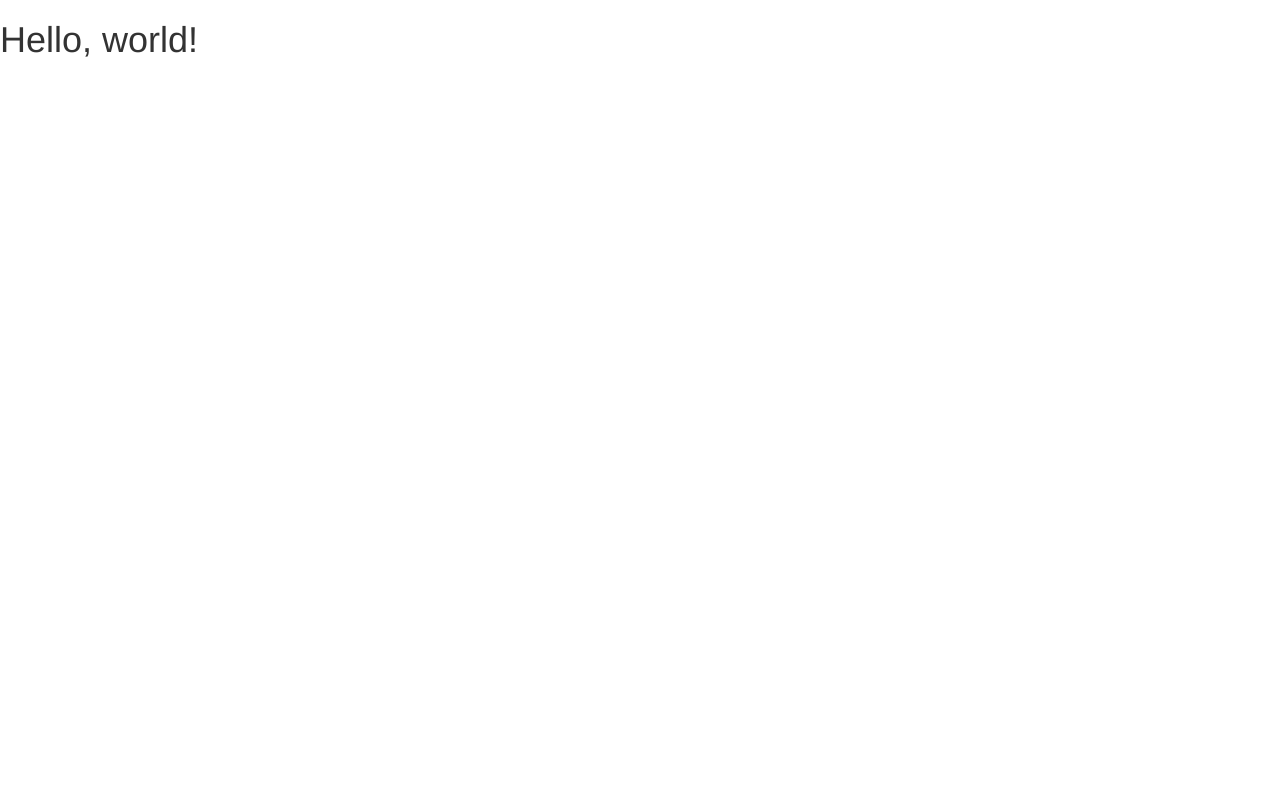
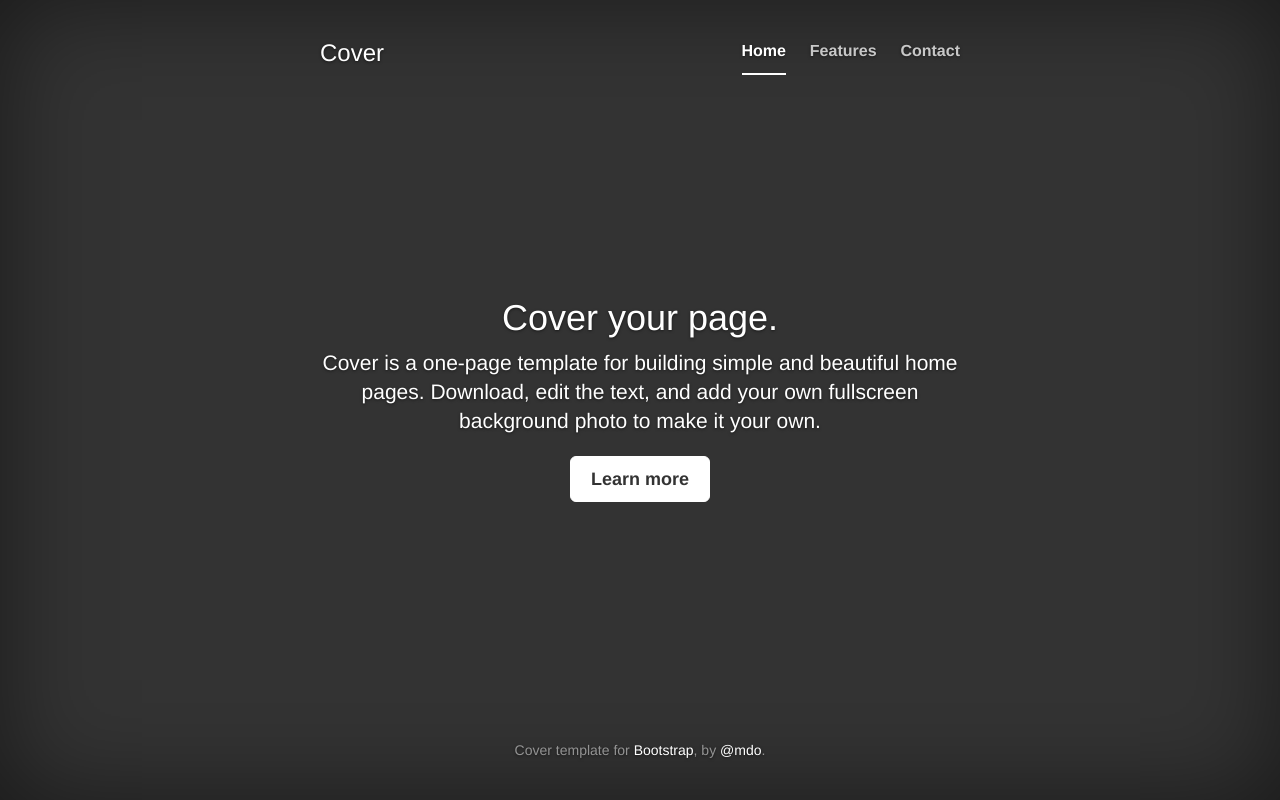
Before and after one commit to k-sharpe/k-sharpe.github.io, a plain HTML site: page index.html in a window 1280 px wide. Drawn offline with nearby package versions, Linux system fonts and the light colour scheme; files that its build step writes are made by us from their sources.

Commit message:
Add a cover

```diff
--- /dev/null
+++ b/css/cover.css
@@ -0,0 +1,163 @@
+/*
+ * Globals
+ */
+
+/* Links */
+a,
+a:focus,
+a:hover {
+  color: #fff;
+}
+
+/* Custom default button */
+.btn-default,
+.btn-default:hover,
+.btn-default:focus {
+  color: #333;
+  text-shadow: none; /* Prevent inheritance from `body` */
+  background-color: #fff;
+  border: 1px solid #fff;
+}
+
+
+/*
+ * Base structure
+ */
+
+html,
+body {
+  height: 100%;
+  background-color: #333;
+}
+body {
+  color: #fff;
+  text-align: center;
+  text-shadow: 0 1px 3px rgba(0,0,0,.5);
+}
+
+/* Extra markup and styles for table-esque vertical and horizontal centering */
+.site-wrapper {
+  display: table;
+  width: 100%;
+  height: 100%; /* For at least Firefox */
+  min-height: 100%;
+  -webkit-box-shadow: inset 0 0 100px rgba(0,0,0,.5);
+          box-shadow: inset 0 0 100px rgba(0,0,0,.5);
+}
+.site-wrapper-inner {
+  display: table-cell;
+  vertical-align: top;
+}
+.cover-container {
+  margin-right: auto;
+  margin-left: auto;
+}
+
+/* Padding for spacing */
+.inner {
+  padding: 30px;
+}
+
+
+/*
+ * Header
+ */
+.masthead-brand {
+  margin-top: 10px;
+  margin-bottom: 10px;
+}
+
+.masthead-nav > li {
+  display: inline-block;
+}
+.masthead-nav > li + li {
+  margin-left: 20px;
+}
+.masthead-nav > li > a {
+  padding-right: 0;
+  padding-left: 0;
+  font-size: 16px;
+  font-weight: bold;
+  color: #fff; /* IE8 proofing */
+  color: rgba(255,255,255,.75);
+  border-bottom: 2px solid transparent;
+}
+.masthead-nav > li > a:hover,
+.masthead-nav > li > a:focus {
+  background-color: transparent;
+  border-bottom-color: #a9a9a9;
+  border-bottom-color: rgba(255,255,255,.25);
+}
+.masthead-nav > .active > a,
+.masthead-nav > .active > a:hover,
+.masthead-nav > .active > a:focus {
+  color: #fff;
+  border-bottom-color: #fff;
+}
+
+@media (min-width: 768px) {
+  .masthead-brand {
+    float: left;
+  }
+  .masthead-nav {
+    float: right;
+  }
+}
+
+
+/*
+ * Cover
+ */
+
+.cover {
+  padding: 0 20px;
+}
+.cover .btn-lg {
+  padding: 10px 20px;
+  font-weight: bold;
+}
+
+
+/*
+ * Footer
+ */
+
+.mastfoot {
+  color: #999; /* IE8 proofing */
+  color: rgba(255,255,255,.5);
+}
+
+
+/*
+ * Affix and center
+ */
+
+@media (min-width: 768px) {
+  /* Pull out the header and footer */
+  .masthead {
+    position: fixed;
+    top: 0;
+  }
+  .mastfoot {
+    position: fixed;
+    bottom: 0;
+  }
+  /* Start the vertical centering */
+  .site-wrapper-inner {
+    vertical-align: middle;
+  }
+  /* Handle the widths */
+  .masthead,
+  .mastfoot,
+  .cover-container {
+    width: 100%; /* Must be percentage or pixels for horizontal alignment */
+  }
+}
+
+@media (min-width: 992px) {
+  .masthead,
+  .mastfoot,
+  .cover-container {
+    width: 700px;
+  }
+}
--- a/index.html
+++ b/index.html
@@ -5,24 +5,80 @@
     <meta http-equiv="X-UA-Compatible" content="IE=edge">
     <meta name="viewport" content="width=device-width, initial-scale=1">
     <!-- The above 3 meta tags *must* come first in the head; any other head content must come *after* these tags -->
-    <title>Bootstrap 101 Template</title>
+    <meta name="description" content="">
+    <meta name="author" content="">
+    <link rel="icon" href="../../favicon.ico">
 
-    <!-- Bootstrap -->
-    <link href="css/bootstrap.min.css" rel="stylesheet">
+    <title>Cover Template for Bootstrap</title>
+
+    <!-- Bootstrap core CSS -->
+    <link href="../../dist/css/bootstrap.min.css" rel="stylesheet">
+
+    <!-- IE10 viewport hack for Surface/desktop Windows 8 bug -->
+    <link href="../../assets/css/ie10-viewport-bug-workaround.css" rel="stylesheet">
+
+    <!-- Custom styles for this template -->
+    <link href="cover.css" rel="stylesheet">
+
+    <!-- Just for debugging purposes. Don't actually copy these 2 lines! -->
+    <!--[if lt IE 9]><script src="../../assets/js/ie8-responsive-file-warning.js"></script><![endif]-->
+    <script src="../../assets/js/ie-emulation-modes-warning.js"></script>
 
     <!-- HTML5 shim and Respond.js for IE8 support of HTML5 elements and media queries -->
-    <!-- WARNING: Respond.js doesn't work if you view the page via file:// -->
     <!--[if lt IE 9]>
-      <script src="https://cdn.jsdelivr.net/npm/html5shiv@3.7.3/dist/html5shiv.min.js"></script>
-      <script src="https://cdn.jsdelivr.net/npm/respond.js@1.4.2/dest/respond.min.js"></script>
+      <script src="https://oss.maxcdn.com/html5shiv/3.7.3/html5shiv.min.js"></script>
+      <script src="https://oss.maxcdn.com/respond/1.4.2/respond.min.js"></script>
     <![endif]-->
   </head>
+
   <body>
-    <h1>Hello, world!</h1>
 
-    <!-- jQuery (necessary for Bootstrap's JavaScript plugins) -->
+    <div class="site-wrapper">
+
+      <div class="site-wrapper-inner">
+
+        <div class="cover-container">
+
+          <div class="masthead clearfix">
+            <div class="inner">
+              <h3 class="masthead-brand">Cover</h3>
+              <nav>
+                <ul class="nav masthead-nav">
+                  <li class="active"><a href="#">Home</a></li>
+                  <li><a href="#">Features</a></li>
+                  <li><a href="#">Contact</a></li>
+                </ul>
+              </nav>
+            </div>
+          </div>
+
+          <div class="inner cover">
+            <h1 class="cover-heading">Cover your page.</h1>
+            <p class="lead">Cover is a one-page template for building simple and beautiful home pages. Download, edit the text, and add your own fullscreen background photo to make it your own.</p>
+            <p class="lead">
+              <a href="#" class="btn btn-lg btn-default">Learn more</a>
+            </p>
+          </div>
+
+          <div class="mastfoot">
+            <div class="inner">
+              <p>Cover template for <a href="http://getbootstrap.com">Bootstrap</a>, by <a href="https://twitter.com/mdo">@mdo</a>.</p>
+            </div>
+          </div>
+
+        </div>
+
+      </div>
+
+    </div>
+
+    <!-- Bootstrap core JavaScript
+    ================================================== -->
+    <!-- Placed at the end of the document so the pages load faster -->
     <script src="https://ajax.googleapis.com/ajax/libs/jquery/1.12.4/jquery.min.js"></script>
-    <!-- Include all compiled plugins (below), or include individual files as needed -->
-    <script src="js/bootstrap.min.js"></script>
+    <script>window.jQuery || document.write('<script src="../../assets/js/vendor/jquery.min.js"><\/script>')</script>
+    <script src="../../dist/js/bootstrap.min.js"></script>
+    <!-- IE10 viewport hack for Surface/desktop Windows 8 bug -->
+    <script src="../../assets/js/ie10-viewport-bug-workaround.js"></script>
   </body>
 </html>
```
